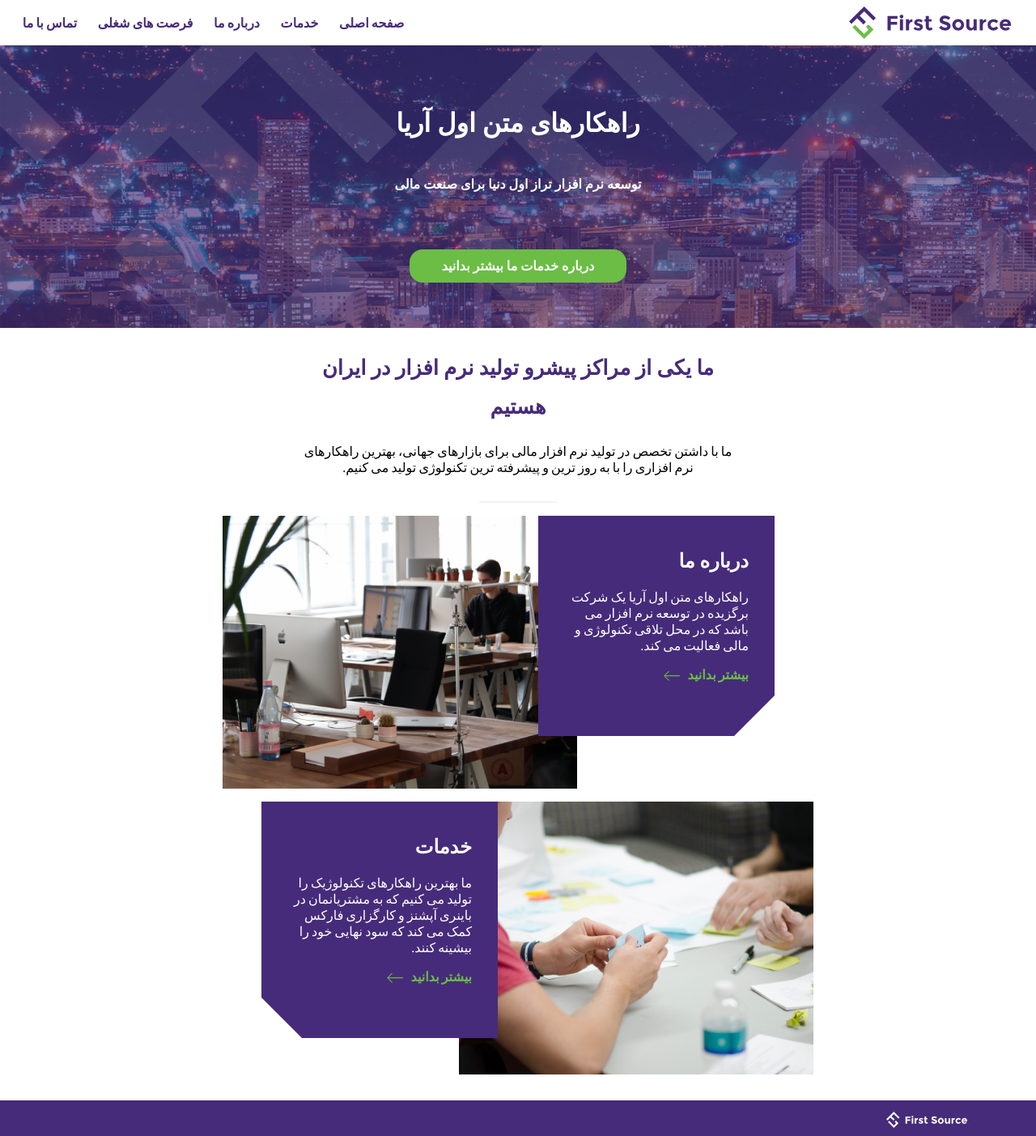
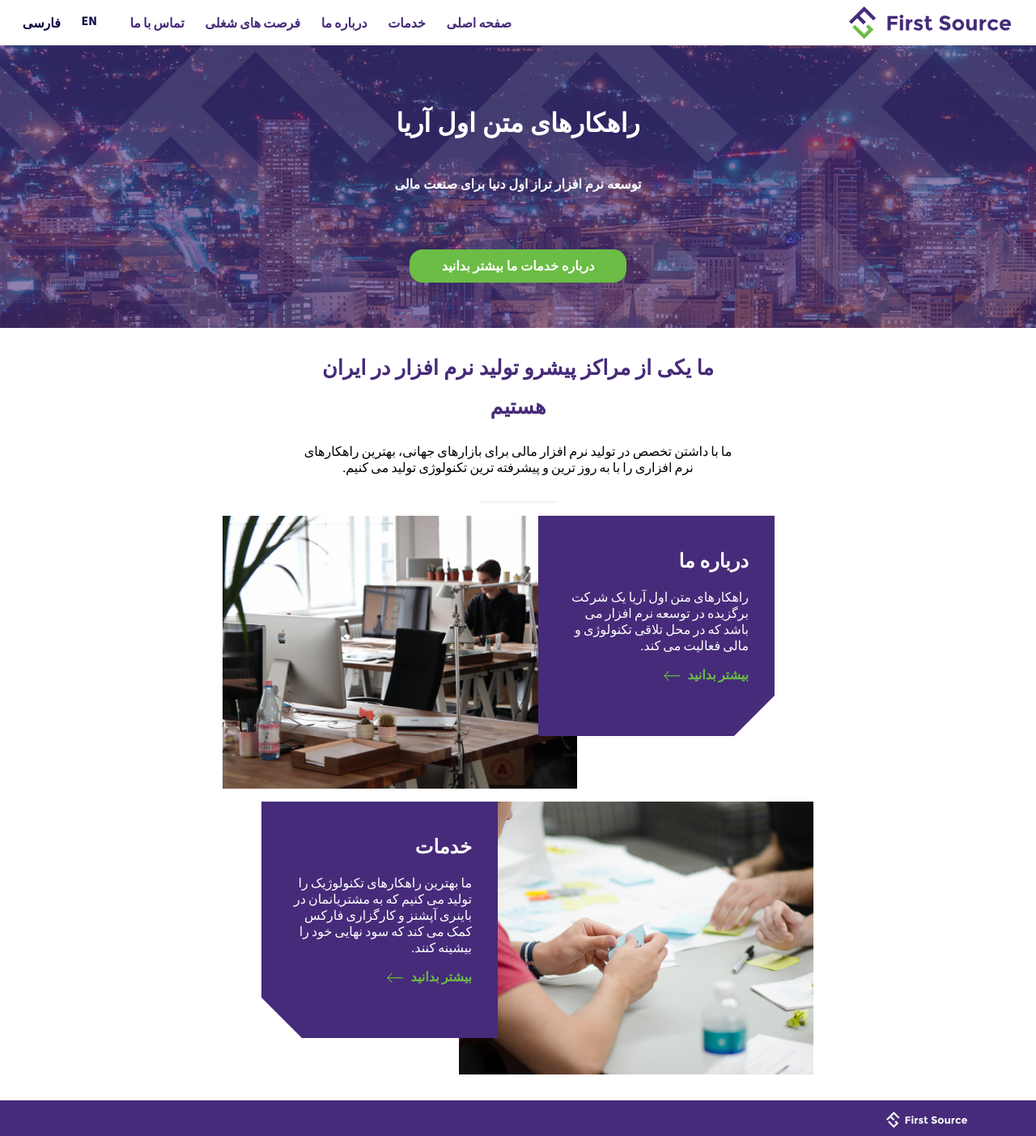
Before and after one commit to shayan-binary/firstsource, a Jekyll site: the page built from fa/index.html, in a window 1280 px wide. Shown: the whole page at 81% size. Built offline with Jekyll 4.4.1, drawn with Linux system fonts in a browser that asks for light colours; some web fonts are replaced.

Commit message:
add language switcher

```diff
--- a/_data/translations.yml
+++ b/_data/translations.yml
@@ -430,6 +430,7 @@ fa:
     add-to:
       title: "افزودن به مخاطبین"
   see-in-english: EN
+  see-in-farsi: "فارسی"
 en:
   home: Home
   services: Services
@@ -862,3 +863,4 @@ en:
     add-to:
       title: Add to contacts
   see-in-farsi: "فارسی"
+  see-in-english: EN
--- a/_includes/header.html
+++ b/_includes/header.html
@@ -33,10 +33,13 @@
         <li class="nav-item">
           <a class="nav-link" href={{ "/fa/contact" | prepend: site.github.url | replace: 'http://', 'https://' }}>{{ translate.contact }}</a>
         </li>
-        <!--<li class="nav-item">-->
-          <!--&lt;!&ndash; change language of site &ndash;&gt;-->
-          <!--<a class="nav-link" href="{{ "/" | prepend: site.baseurl_root }}">{{ translate.see-in-english }}</a>-->
-        <!--</li>-->
+        <li class="nav-item lang-switcher english-link">
+          <!-- change language of site -->
+          <a class="nav-link" href="{{ "/" | prepend: site.baseurl_root }}">{{ translate.see-in-english }}</a>
+        </li>
+        <li class="nav-item lang-switcher">
+          <a class="nav-link" href="{{ "/fa/" | prepend: site.baseurl_root }}">{{ translate.see-in-farsi }}</a>
+        </li>
       </ul>
       {% else %}
       <ul class="navbar-nav">
@@ -55,10 +58,13 @@
         <li class="nav-item">
           <a class="nav-link" href={{ "/contact" | prepend: site.github.url | replace: 'http://', 'https://' }}>{{ translate.contact }}</a>
         </li>
-        <!--<li class="nav-item">-->
-          <!--&lt;!&ndash; change language of site &ndash;&gt;-->
-            <!--<a class="nav-link" href="{{ "/fa" | prepend: site.baseurl_root }}">{{ translate.see-in-farsi }}</a>-->
-        <!--</li>-->
+        <!-- change language of site -->
+        <li class="nav-item lang-switcher farsi-link">
+          <a class="nav-link" href="{{ "/fa/" | prepend: site.baseurl_root }}">{{ translate.see-in-farsi }}</a>
+        </li>
+        <li class="nav-item lang-switcher">
+          <a class="nav-link" href="{{ "/" | prepend: site.baseurl_root }}">{{ translate.see-in-english }}</a>
+        </li>
       </ul>
       {% endif %}
     </div>
--- a/_sass/main.scss
+++ b/_sass/main.scss
@@ -1,3 +1,8 @@
+@font-face {
+  font-family: 'Vazir-FD';
+  src: url('/fonts/Vazir-FD.woff') format('woff'), url('/fonts/Vazir-FD.ttf') format('truetype');
+}
+
 body,
 html {
   width: 100%;
@@ -104,6 +109,23 @@ a {
 
       a.nav-link {
         color: $white;
+      }
+    }
+    &.lang-switcher {
+      .nav-link {
+        color: $dark_blue;
+      }
+      &.farsi-link {
+        font-family: "Vazir-FD";
+        line-height: 1.5rem;
+        margin-left: 15px;
+      }
+      &.english-link {
+        margin-right: 15px;
+        .nav-link {
+          font-family: 'Source Sans Pro', sans-serif;
+          line-height: 1.2rem;
+        }
       }
     }
   }
@@ -407,6 +429,7 @@ footer {
 .qrcode {
   width: 100px;
 }
+
 /* Media ueries */
 @media (max-width: 990px) {
   #home
@@ -444,4 +467,20 @@ footer {
   .sm-hidden {
     display: none;
   }
+  .navbar-nav {
+    .nav-item {
+      &.lang-switcher {
+        &.farsi-link {
+          line-height: initial;
+          margin-left: 0;
+        }
+        &.english-link {
+          margin-right: 0;
+          .nav-link {
+            line-height: initial;
+          }
+        }
+      }
+    }
+  }
 }
--- a/_sass/variables.scss
+++ b/_sass/variables.scss
@@ -1,6 +1,7 @@
 $primary_color: #462B7A;
 $secondary_color: #6BBD45;
 $text_color: #000;
+$dark_blue: #090648;
 
 $white: #fff;
 $black: #000;
```
Also changed, not shown: _sass/main-fa.scss (line endings or trailing spaces).
